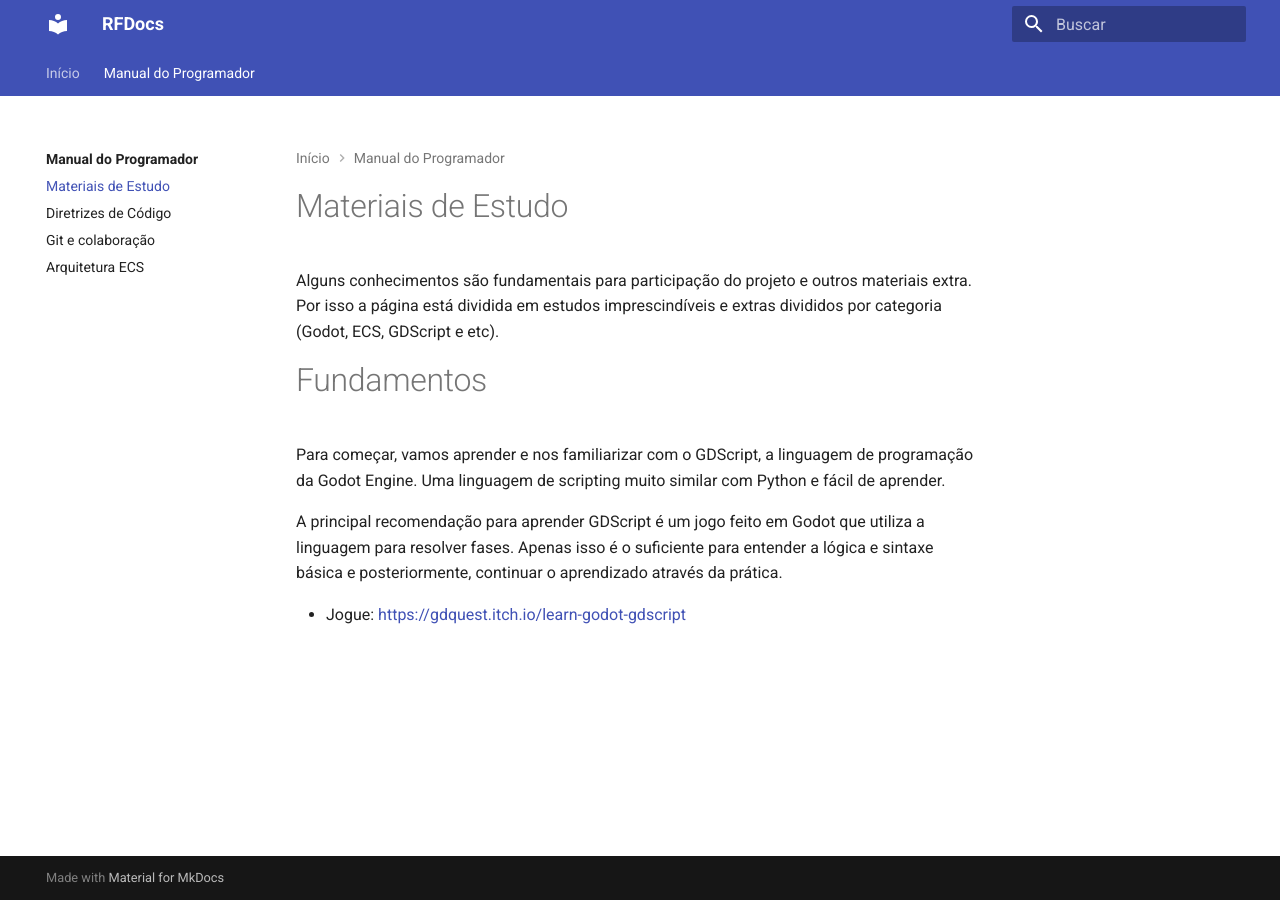
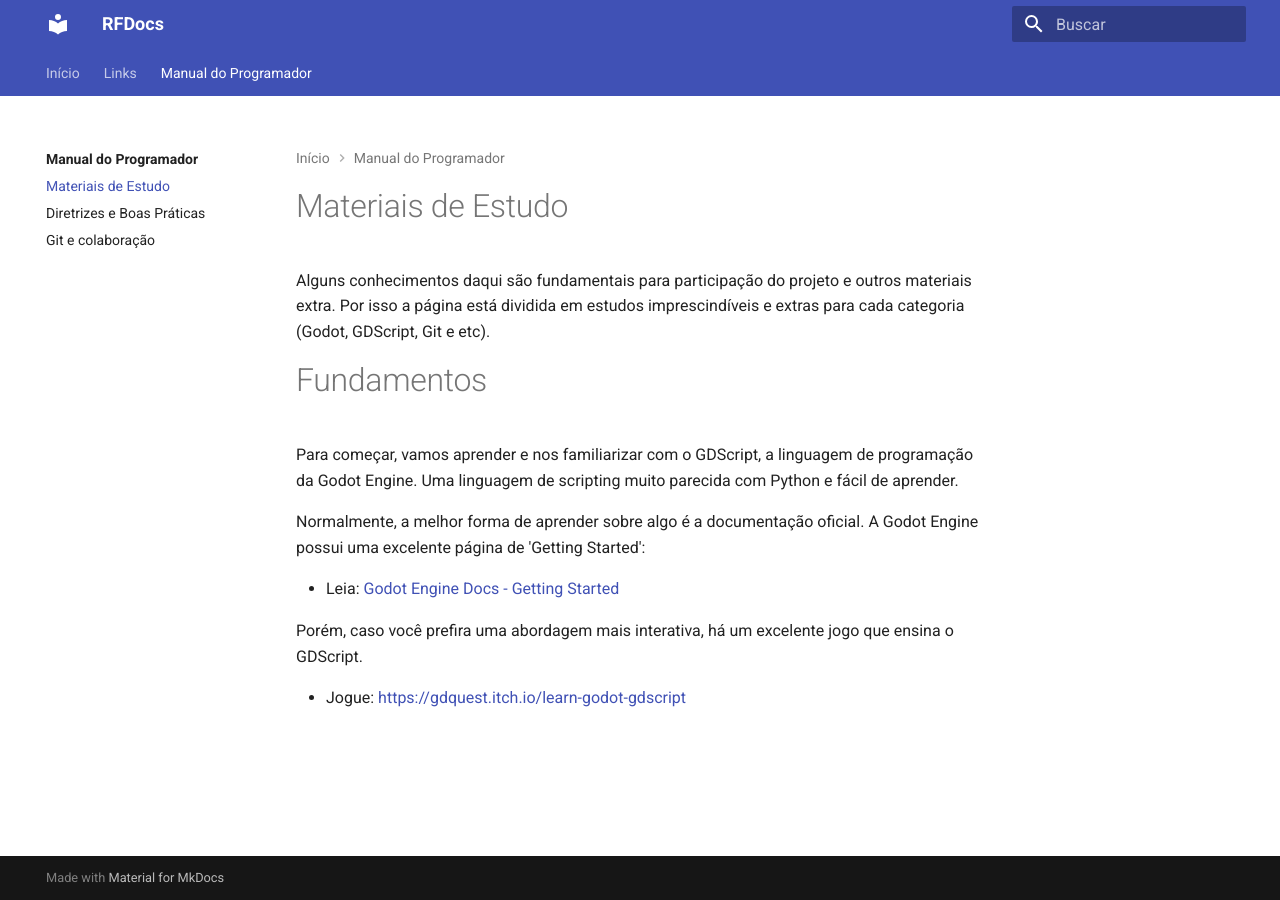
Before and after one commit to harperbolic/RFGame-Docs, an MkDocs documentation site: the page built from docs/Manual do Programador/0-godot.md, in a window 1280 px wide. Built offline with MkDocs 1.6.1 and Material for MkDocs 9.7.7, drawn with Linux system fonts in a browser that asks for light colours.

Commit message:
Adicionar links e atualizar manual

```diff
--- a/docs/Manual do Programador/0-godot.md
+++ b/docs/Manual do Programador/0-godot.md
@@ -1,11 +1,15 @@
 # Materiais de Estudo
 
-Alguns conhecimentos são fundamentais para participação do projeto e outros materiais extra. Por isso a página está dividida em estudos imprescindíveis e extras divididos por categoria (Godot, ECS, GDScript e etc).
+Alguns conhecimentos daqui são fundamentais para participação do projeto e outros materiais extra. Por isso a página está dividida em estudos imprescindíveis e extras para cada categoria (Godot, GDScript, Git e etc).
 
 # Fundamentos
 
-Para começar, vamos aprender e nos familiarizar com o GDScript, a linguagem de programação da Godot Engine. Uma linguagem de scripting muito similar com Python e fácil de aprender.
+Para começar, vamos aprender e nos familiarizar com o GDScript, a linguagem de programação da Godot Engine. Uma linguagem de scripting muito parecida com Python e fácil de aprender.
 
-A principal recomendação para aprender GDScript é um jogo feito em Godot que utiliza a linguagem para resolver fases. Apenas isso é o suficiente para entender a lógica e sintaxe básica e posteriormente, continuar o aprendizado através da prática.
+Normalmente, a melhor forma de aprender sobre algo é a documentação oficial. A Godot Engine possui uma excelente página de 'Getting Started':
+
+- Leia: [Godot Engine Docs - Getting Started](https://docs.godotengine.org/en/stable/getting_started/introduction/index.html)
+
+Porém, caso você prefira uma abordagem mais interativa, há um excelente jogo que ensina o GDScript.
 
 - Jogue: [https://gdquest.itch.io/learn-godot-gdscript](https://gdquest.itch.io/learn-godot-gdscript)
--- a/docs/Manual do Programador/3-ECS.md
+++ /dev/null
@@ -1 +0,0 @@
-# Arquitetura ECS
```
Also changed, not shown: docs/Links.md (added, +21 -0 lines), docs/Manual do Programador/1-guidelines.md (+9 -1 lines), docs/Manual do Programador/index.md (+0 -2 lines).
